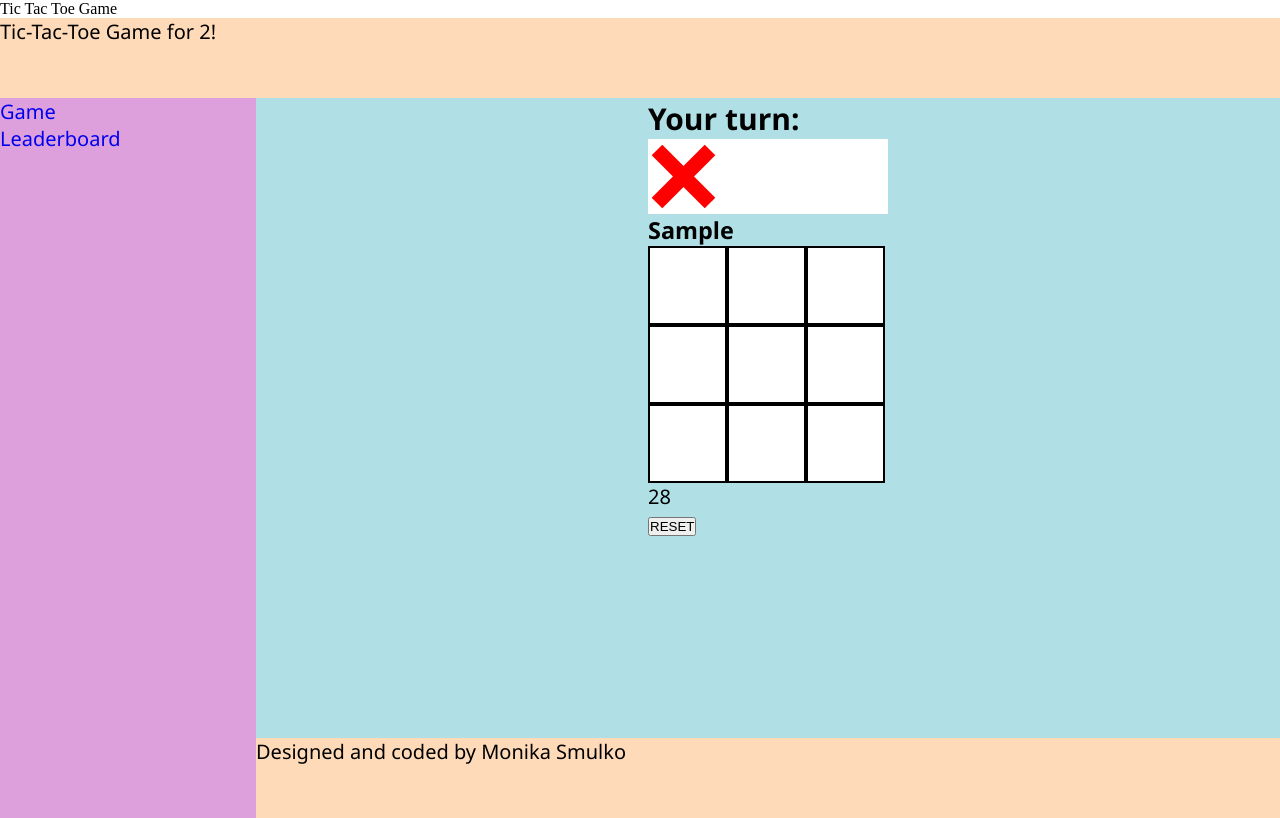
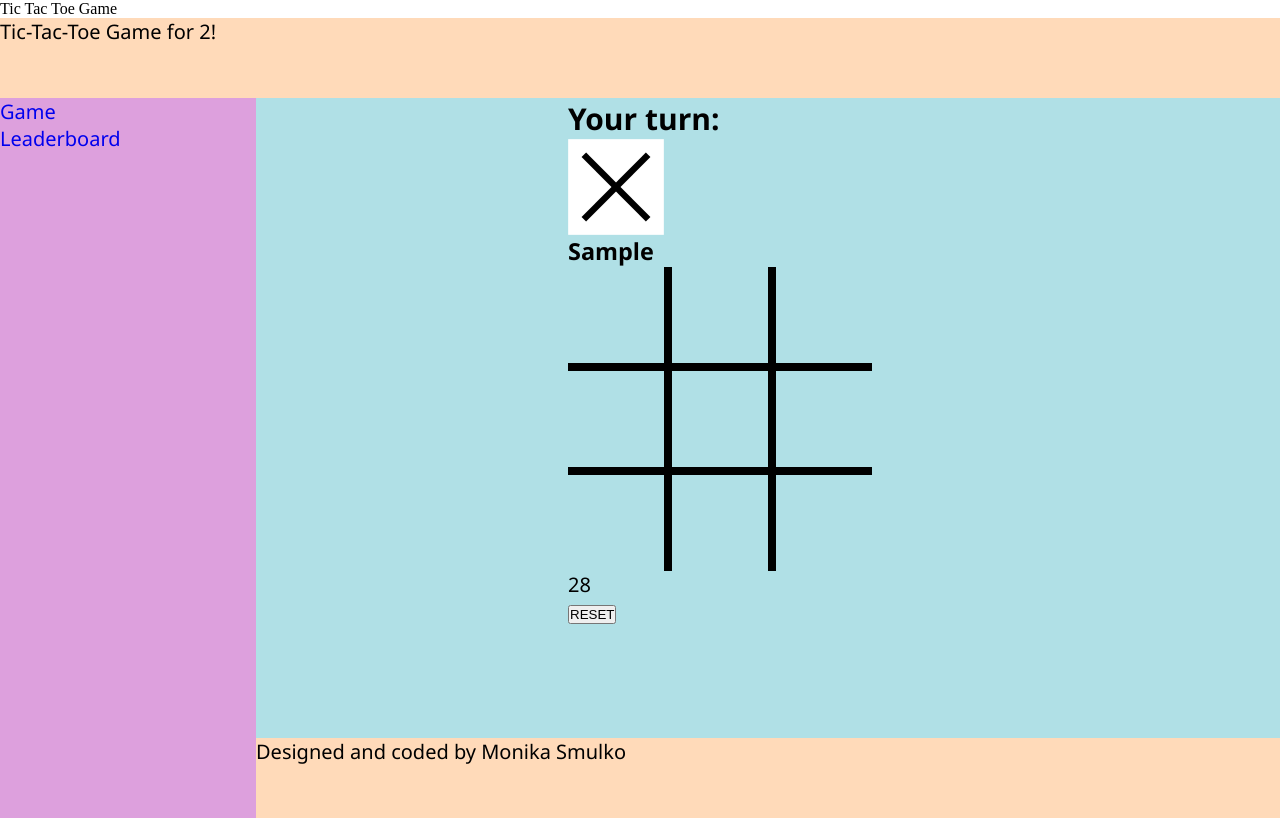
Before and after one commit to mosmulko/Tic-tac-toe, a React (Create React App) app: page /game in a window 1280 px wide. Both pictures are taken after typing "Sample", "Sample" into the empty fields and a click on the button "START". Built offline with nearby package versions, Linux system fonts and the light colour scheme.

Commit message:
Change styling of gameboard

```diff
--- a/src/App.css
+++ b/src/App.css
@@ -61,20 +61,6 @@ ul {
 
 #burger {
   visibility: hidden;
-}
-
-#board {
-  display: flex;
-  flex-direction: row;
-  flex-wrap: wrap;
-  width: 12em;
-}
-
-.field {
-  height: 3.75em;
-  width: 3.75em;
-  background-color: white;
-  border: 2px solid black;
 }
 
 @media only screen and (max-device-width: 740px) {
--- a/src/features/GameLayout/Board.jsx
+++ b/src/features/GameLayout/Board.jsx
@@ -23,7 +23,7 @@ function Board({player, nextTurn, win, draw}) {
   return <div id='board'>
     {range(1 ,9).map(num =>
        <Field key={num} click={() => markField(num, player)}
-       status={statuses[num - 1]}/>)}
+       num={num} status={statuses[num - 1]}/>)}
   </div>;
 }
 export default Board;
--- a/src/features/GameLayout/Field.jsx
+++ b/src/features/GameLayout/Field.jsx
@@ -1,10 +1,10 @@
 import React from "react";
 import Label from "./Label";
 
-function Field({ click, status}) {
-
+function Field({ click, status, num}) {
+  const classes = `field f-${num}`
   return (
-    <div onClick={click} className="field">
+    <div onClick={click} className={classes}>
       <Label id={status}/>
     </div>
   );
--- /dev/null
+++ b/src/features/GameLayout/Game.css
@@ -0,0 +1,54 @@
+#board {
+  display: flex;
+  flex-direction: row;
+  flex-wrap: wrap;
+  width: 50vh;
+}
+
+.field {
+  border: 0.5vh solid black;
+}
+
+.field,
+.label {
+  height: 12vh;
+  width: 12vh;
+}
+
+.field.f-1,
+.field.f-2,
+.field.f-3 {
+  border-top: none;
+}
+
+.field.f-1,
+.field.f-4,
+.field.f-7 {
+  border-left: none;
+}
+
+.field.f-3,
+.field.f-6,
+.field.f-9 {
+  border-right: none;
+}
+
+.field.f-7,
+.field.f-8,
+.field.f-9 {
+  border-bottom: none;
+}
+
+.label {
+  background-position: center;
+  background-repeat: no-repeat;
+  background-size: cover;
+}
+
+.label.x {
+  background-image: url("../../public/images/x-symbol.svg");
+}
+
+.label.o {
+  background-image: url("../../public/images/o-symbol.svg");
+}
--- a/src/features/GameLayout/Game.jsx
+++ b/src/features/GameLayout/Game.jsx
@@ -6,6 +6,7 @@ import {
 } from "../../app/reducers/playersSlice";
 import {scoreAdded} from "../../app/reducers/scoresSlice";
 import {statusChanged} from "../../app/reducers/statusSlice";
+import './Game.css';
 import Label from "./Label";
 import Timer from "./Timer";
 import Board from "./Board";
--- a/src/features/GameLayout/Label.css
+++ /dev/null
@@ -1,35 +0,0 @@
-.labelContainer {
-  height: 3.75em;
-  width: 3.75;
-  background-color: white;
-}
-
-.o {
-  font-size: 7.5em;
-  display: inline-block;
-  width: 0.3em;
-  box-sizing: content-box;
-  height: 0.3em;
-  border: 0.09em solid black;
-  position: relative;
-  border-radius: 0.2625em;
-}
-
-.x {
-  margin-left: 1.4em;
-  background: red;
-  height: 3.75em;
-  position: relative;
-  width: 0.75em;
-  transform: rotate(45deg);
-}
-
-.x:after {
-  background: red;
-  content: "";
-  height: 0.75em;
-  left: -1.5em;
-  position: absolute;
-  top: 1.5em;
-  width: 3.75em;
-}
--- a/src/features/GameLayout/Label.jsx
+++ b/src/features/GameLayout/Label.jsx
@@ -1,12 +1,7 @@
 import React from "react";
-import './Label.css';
 
 function Label({ id }) {
-  return (
-    <div className="labelContainer">
-      <div className={id}></div>
-    </div>
-  );
+  return <div className={'label ' + id}></div>;
 }
 
 export default Label;
```
